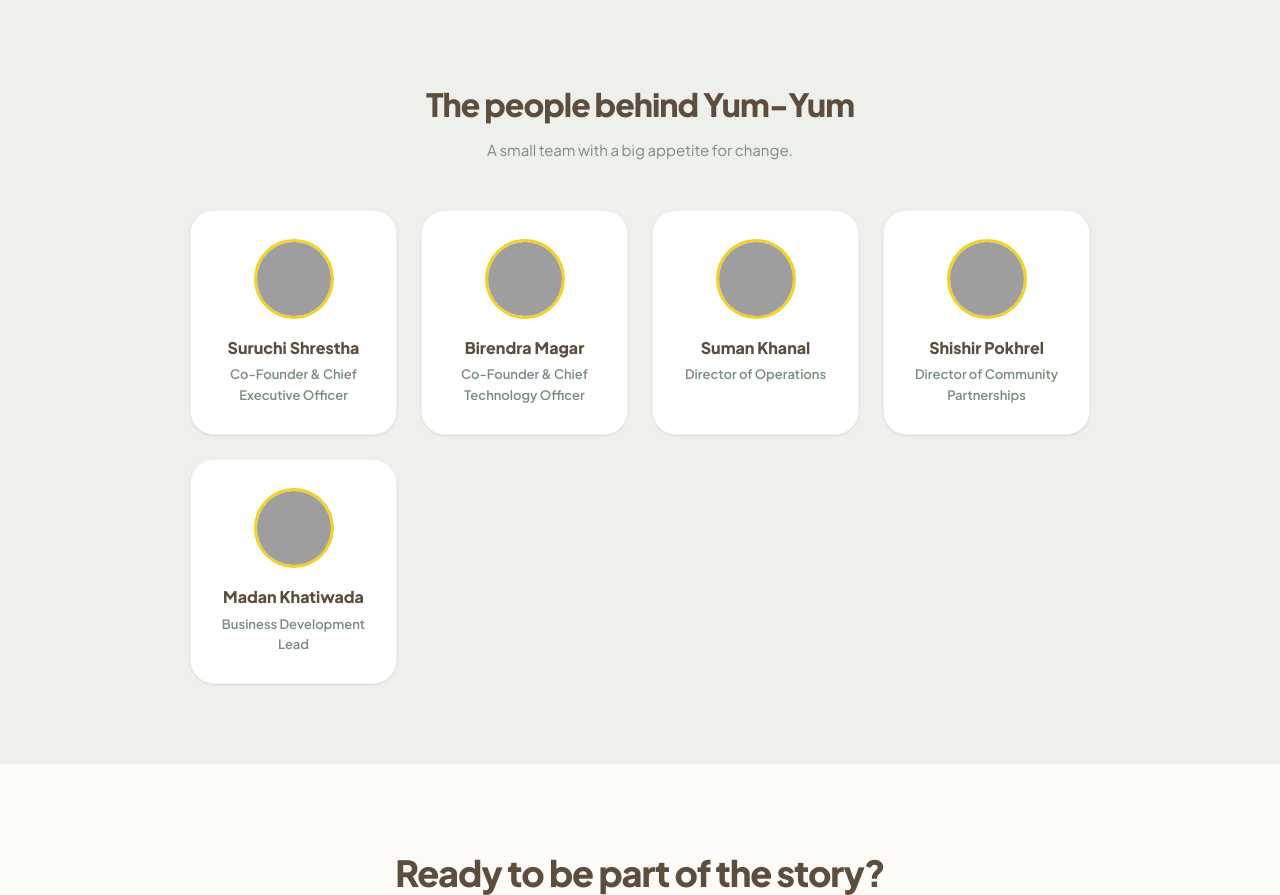
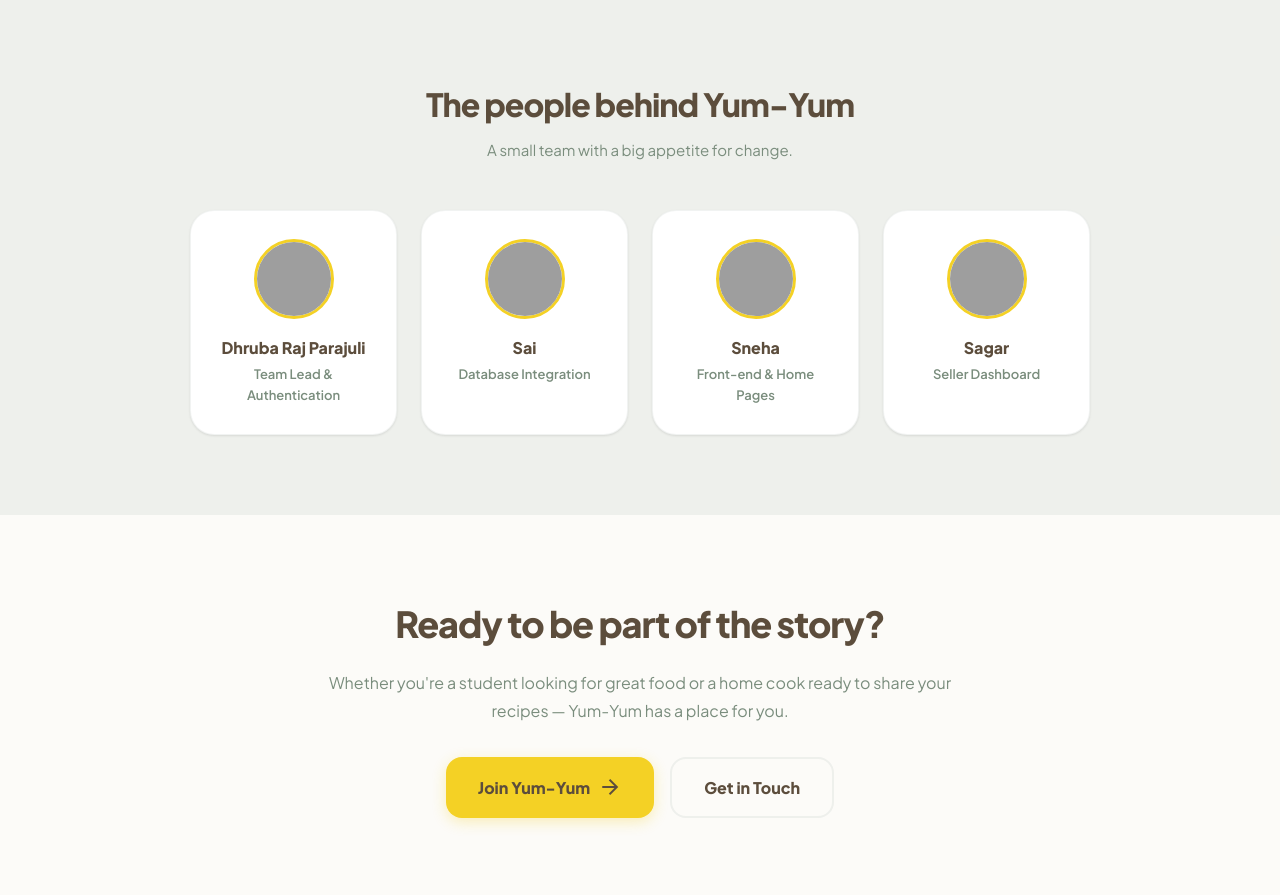
Before and after one commit to nabin1079/yum-yum, a PHP site: page /about.php in a window 1280 px wide. Shown: the part 2051-2946 px from the top of the page. Run offline with PHP 8.4, Linux system fonts and the light colour scheme; grey boxes are pictures that could not be loaded.

Commit message:
updated readme and fixed about page

```diff
--- a/about.php
+++ b/about.php
@@ -117,11 +117,10 @@ require_once __DIR__ . '/includes/header.php';
         <div style="display:grid;grid-template-columns:repeat(auto-fit,minmax(200px,1fr));gap:1.5rem;">
             <?php
             $team = [
-                ['name' => 'Suruchi Shrestha',  'role' => 'Co-Founder & Chief Executive Officer',        'avatar' => 'https://ui-avatars.com/api/?name=Suruchi+Shrestha&background=f4d125&color=2e3a1f'],
-                ['name' => 'Birendra Magar',    'role' => 'Co-Founder & Chief Technology Officer',       'avatar' => 'https://ui-avatars.com/api/?name=Birendra+Magar&background=f4d125&color=2e3a1f'],
-                ['name' => 'Suman Khanal','role' => 'Director of Operations',     'avatar' => 'https://ui-avatars.com/api/?name=Suman+Khanal&background=f4d125&color=2e3a1f'],
-                ['name' => 'Shishir Pokhrel',     'role' => 'Director of Community Partnerships',         'avatar' => 'https://ui-avatars.com/api/?name=Shishir+Pokhrel&background=f4d125&color=2e3a1f'],
-                ['name' => 'Madan Khatiwada',    'role' => 'Business Development Lead',                    'avatar' => 'https://ui-avatars.com/api/?name=Madan+Khatiwada&background=f4d125&color=2e3a1f'],
+                ['name' => 'Dhruba Raj Parajuli', 'role' => 'Team Lead & Authentication', 'avatar' => 'https://ui-avatars.com/api/?name=Dhruba+Raj+Parajuli&background=f4d125&color=2e3a1f'],
+                ['name' => 'Sai',                 'role' => 'Database Integration',       'avatar' => 'https://ui-avatars.com/api/?name=Sai&background=f4d125&color=2e3a1f'],
+                ['name' => 'Sneha',               'role' => 'Front-end & Home Pages',     'avatar' => 'https://ui-avatars.com/api/?name=Sneha&background=f4d125&color=2e3a1f'],
+                ['name' => 'Sagar',               'role' => 'Seller Dashboard',           'avatar' => 'https://ui-avatars.com/api/?name=Sagar&background=f4d125&color=2e3a1f'],
             ];
             foreach ($team as $member): ?>
                 <div style="background:var(--white);border-radius:var(--radius-2xl);padding:1.75rem;text-align:center;border:1px solid var(--border-light);box-shadow:var(--shadow-sm);">
```
Also changed, not shown: README.md.
